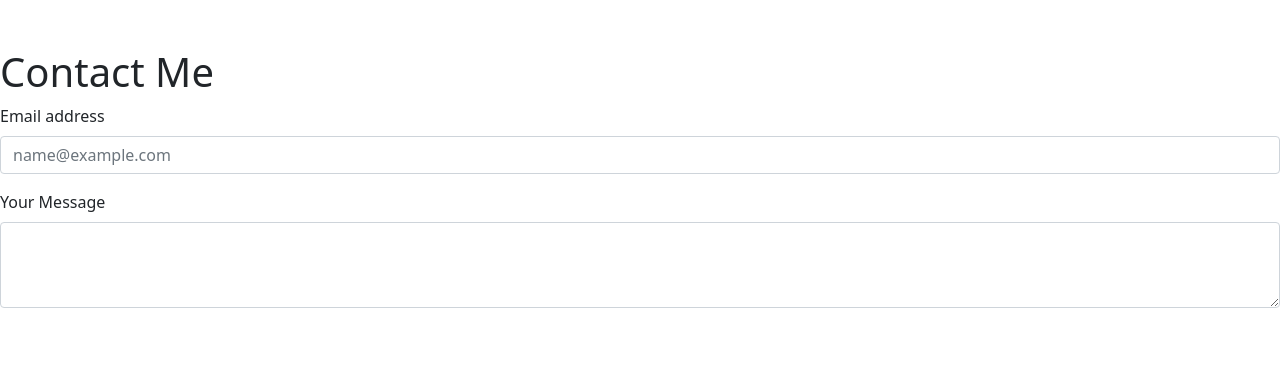
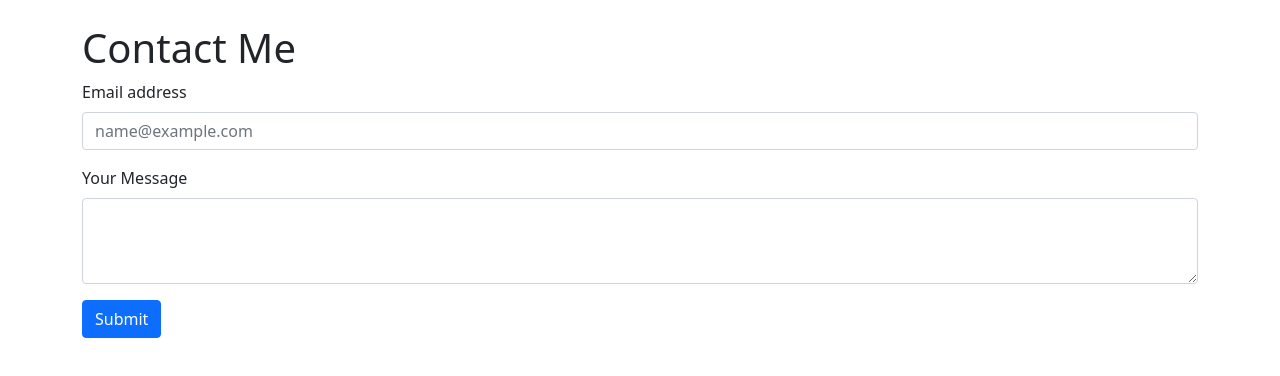
Before and after one commit to PunitBasarkod/My-Personal-website, a plain HTML site: page contact.html in a window 1280 px wide. Drawn offline with nearby package versions, Linux system fonts and the light colour scheme.

Commit message:
improved contact.html

```diff
--- a/contact.html
+++ b/contact.html
@@ -14,7 +14,7 @@
 
      <br>
 
-    <dev class="container">
+    <div class="container">
 
         <h1>Contact Me</h1>
 
@@ -27,7 +27,9 @@
             <textarea class="form-control" id="exampleFormControlTextarea1" rows="3"></textarea>
           </div>
 
-    </dev>
+          <button class="btn btn-primary">Submit</button>
+
+    </div>
 
 
 
```
